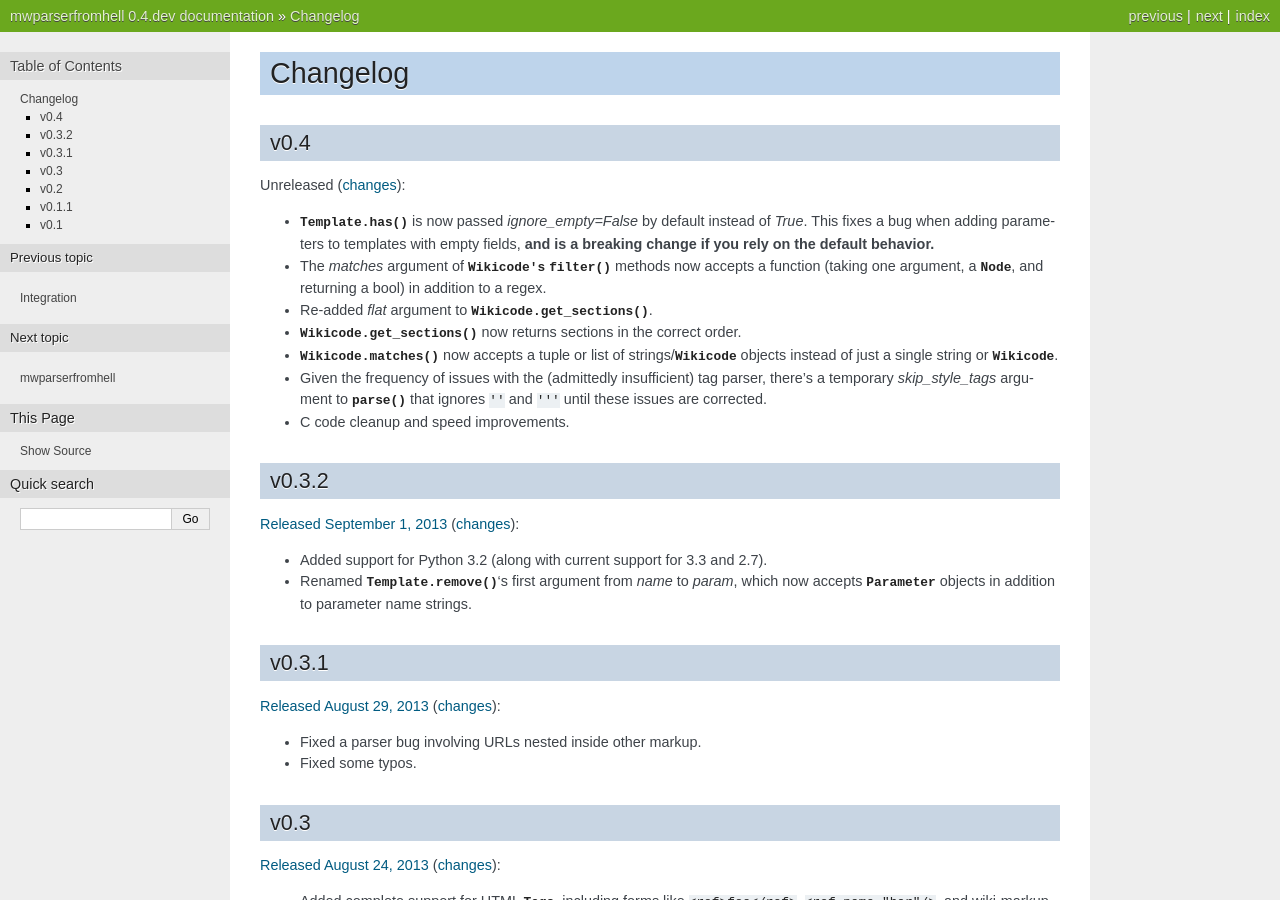
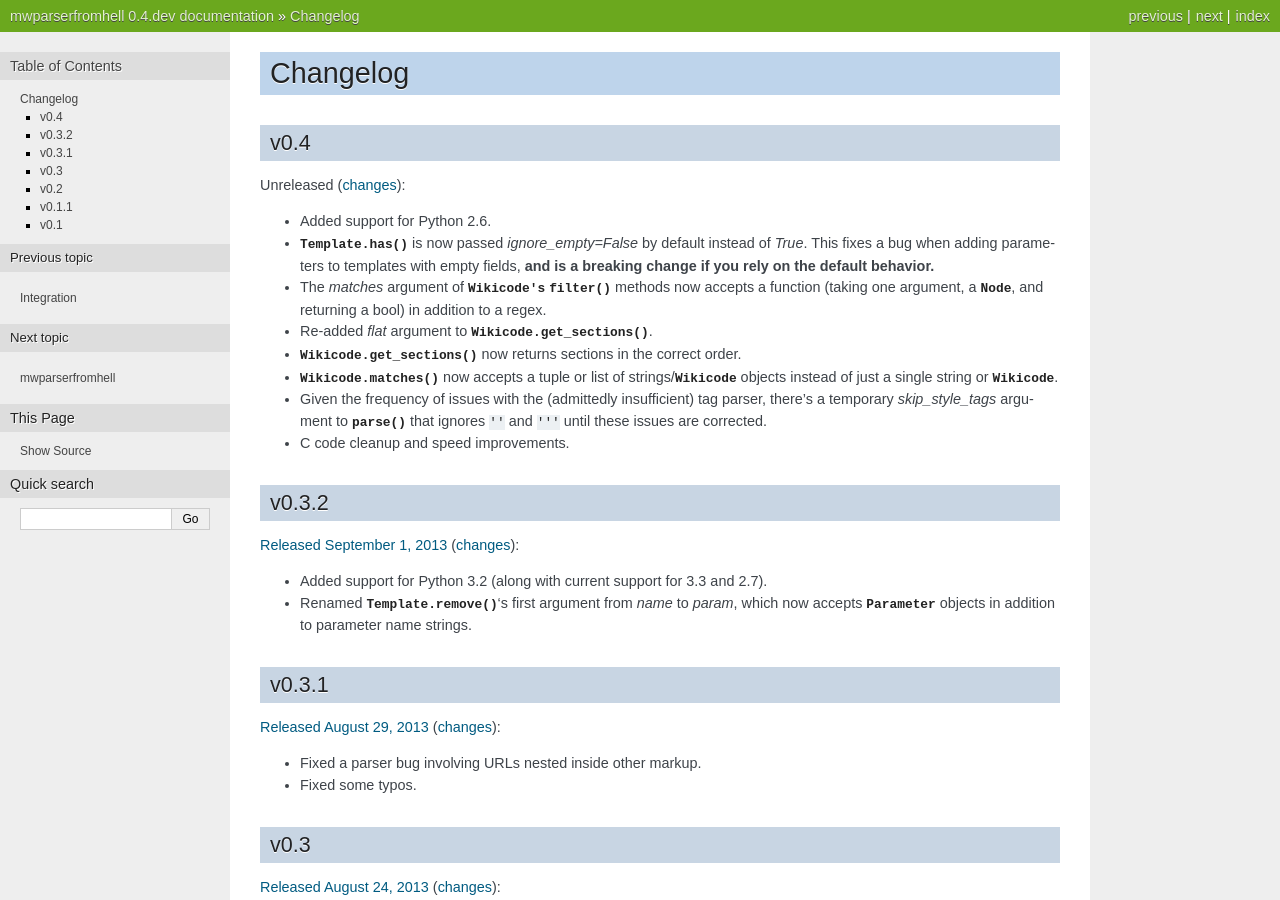
Before and after one commit to earwig/mwparserfromhell, a Sphinx documentation site: the page built from docs/changelog.rst, in a window 1280 px wide and 900 px high. Built offline with Sphinx 7.4.7, drawn with Linux system fonts in a browser that asks for light colours.

Commit message:
Update changelog to mention support for Python 2.6.

```diff
--- a/docs/changelog.rst
+++ b/docs/changelog.rst
@@ -7,6 +7,7 @@ v0.4
 Unreleased
 (`changes <https://github.com/earwig/mwparserfromhell/compare/v0.3.2...develop>`__):
 
+- Added support for Python 2.6.
 - :py:meth:`.Template.has` is now passed *ignore_empty=False* by default
   instead of *True*. This fixes a bug when adding parameters to templates with
   empty fields, **and is a breaking change if you rely on the default
```
Also changed, not shown: 1 other file.
